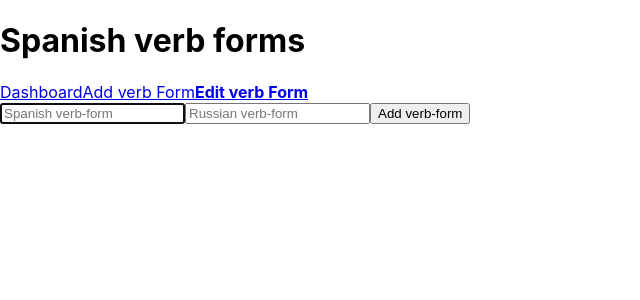
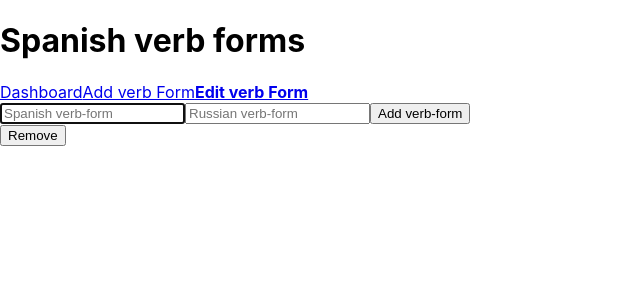
Before and after one commit to igoryen/dragonfruit, a React (Create React App) app: page /edit-verb/1 in a window 1280 px wide. Shown: the top 300 px of the page, without its empty margins (0-640 px from the left). Built offline with nearby package versions, Linux system fonts and the light colour scheme.

Commit message:
Moved button 'Remove' from comp 'List item' to comp 'Edit item page'

```diff
--- a/src/components/EditVerbformPage.js
+++ b/src/components/EditVerbformPage.js
@@ -1,7 +1,7 @@
 import React from 'react'
 import { connect } from 'react-redux'
 import VerbformForm from './VerbformForm'
-import { editVerbform } from '../actions/verbforms'
+import { editVerbform, removeVerbform } from '../actions/verbforms'
 
 const EditVerbformPage = (props) => {
 
@@ -15,6 +15,10 @@ const EditVerbformPage = (props) => {
                     console.log('updated', verbform)
                 }}
             />
+            <button onClick={() => {
+                props.dispatch( removeVerbform({ id: props.verbform.id }) )
+                props.history.push('/')
+            }}>Remove</button>
         </div>
     )
 }
--- a/src/components/VerbformListItem.js
+++ b/src/components/VerbformListItem.js
@@ -1,19 +1,13 @@
 import React from 'react'
-import { Link } from 'react-router-dom';
-import { connect } from 'react-redux'
-import { removeVerbform } from '../actions/verbforms'
+import { Link } from 'react-router-dom'
 
-
-const VerbformListItem = ( { dispatch, id, spa, rus, createdAt } ) => (
+const VerbformListItem = ( { id, spa, rus, createdAt } ) => (
     <div>
         <Link to={`/edit-verb/${id}`}>
             <span>{rus}</span> - <span>{spa}</span>
         </Link>
-        <button onClick={ () => {
-            dispatch(removeVerbform({id}))
-        }}>Remove</button>
         <span>{createdAt}</span>
     </div>
 )
 
-export default connect()(VerbformListItem)
+export default VerbformListItem
```
